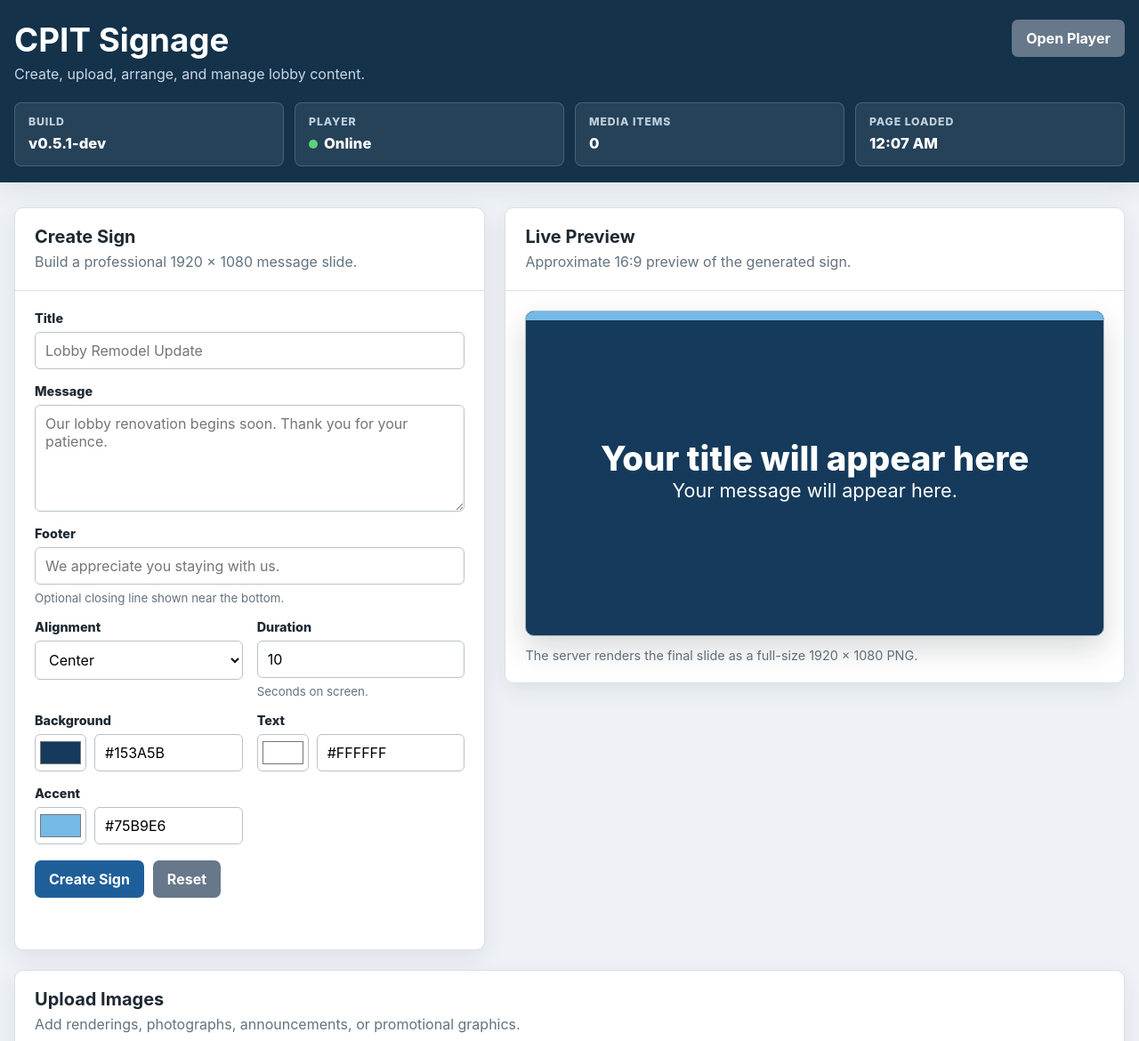
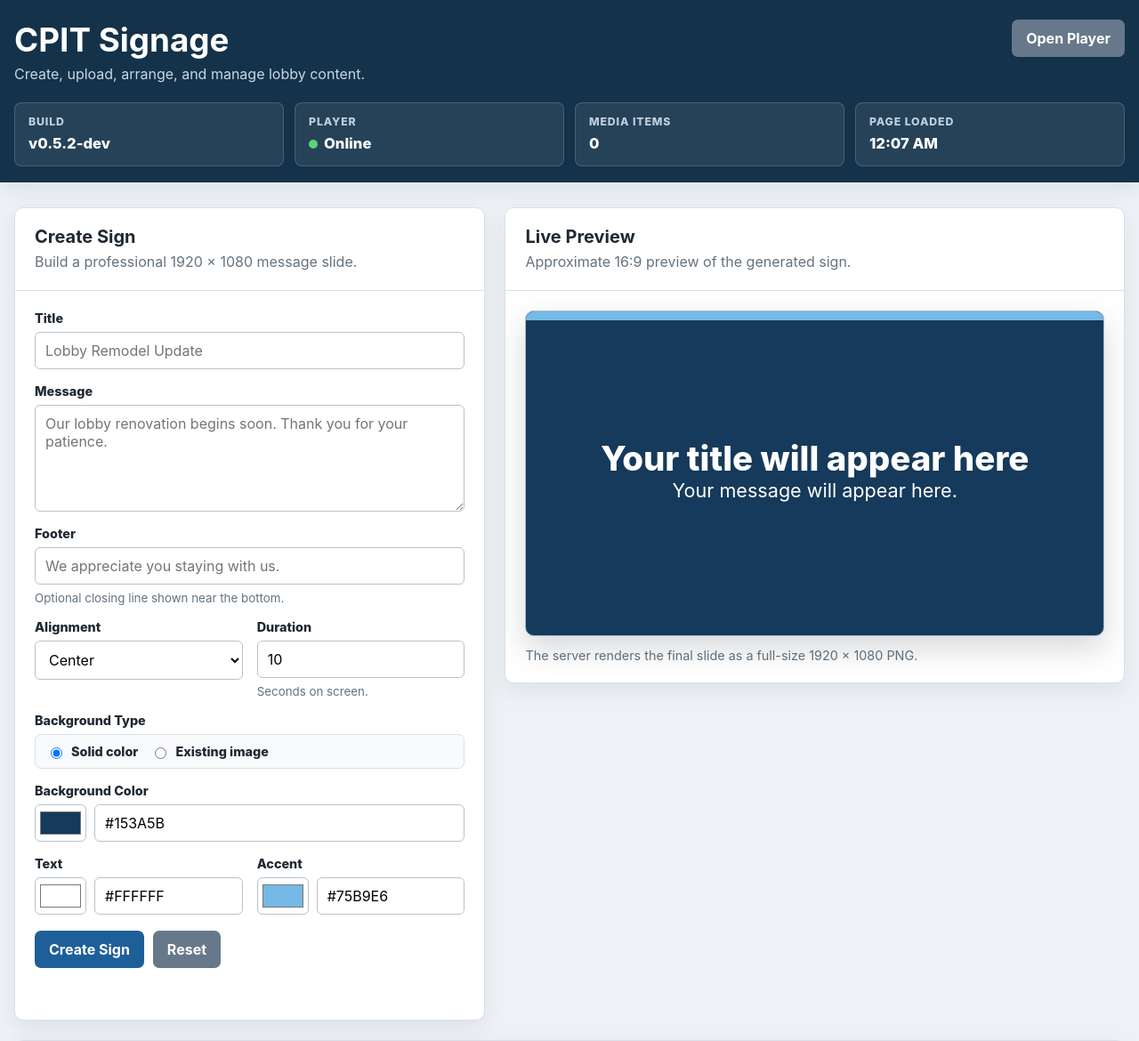
Before and after one commit to jimmysmith-dot/cpit-signage, a Flask app: template app/templates/admin.html in a window 1280 px wide. Shown: the top 1170 px of the page at 89% size. Run offline with Flask 3, Linux system fonts and the light colour scheme; the template is opened without the code that fills it, so the values that code supplies are empty; parts of the project's set-up code (start-up, migrations or seed data) failed here and were passed over.

Commit message:
Version 0.5.2 - Add image backgrounds to Sign Designer

```diff
--- a/app/routes/api.py
+++ b/app/routes/api.py
@@ -135,6 +135,8 @@ def create_slide():
     ).strip().lower()
 
     duration_value = data.get("duration", 10)
+    background_media_id = data.get("background_media_id")
+    overlay_value = data.get("overlay_opacity", 35)
 
     if not title and not body:
         return jsonify({
@@ -173,6 +175,52 @@ def create_slide():
             "error": "Duration must be between 1 and 3600 seconds"
         }), 400
 
+    try:
+        overlay_opacity = int(overlay_value)
+    except (TypeError, ValueError):
+        return jsonify({
+            "error": "Overlay opacity must be an integer"
+        }), 400
+
+    if overlay_opacity < 0 or overlay_opacity > 100:
+        return jsonify({
+            "error": "Overlay opacity must be between 0 and 100"
+        }), 400
+
+    background_image_path = None
+
+    if background_media_id not in (None, ""):
+        try:
+            normalized_background_id = int(background_media_id)
+        except (TypeError, ValueError):
+            return jsonify({
+                "error": "Background media ID must be an integer"
+            }), 400
+
+        background_record = get_media_item(
+            normalized_background_id
+        )
+
+        if background_record is None:
+            return jsonify({
+                "error": "Selected background image was not found"
+            }), 404
+
+        if background_record["media_type"] != "image":
+            return jsonify({
+                "error": "Selected background must be image media"
+            }), 400
+
+        background_image_path = (
+            Path(MEDIA_DIR)
+            / background_record["filename"]
+        )
+
+        if not background_image_path.is_file():
+            return jsonify({
+                "error": "Selected background image file is missing"
+            }), 404
+
     generated_path = None
 
     try:
@@ -185,6 +233,8 @@ def create_slide():
             text_color=text_color,
             accent_color=accent_color,
             alignment=alignment,
+            background_image_path=background_image_path,
+            overlay_opacity=overlay_opacity,
         )
 
         record = create_media_item(
--- a/app/static/js/admin.js
+++ b/app/static/js/admin.js
@@ -28,7 +28,34 @@ document.addEventListener("DOMContentLoaded", () => {
     const accentColor = document.getElementById("sign-accent-color");
     const accentHex = document.getElementById("sign-accent-hex");
 
+    const backgroundModeColor = document.getElementById(
+        "background-mode-color"
+    );
+    const backgroundModeImage = document.getElementById(
+        "background-mode-image"
+    );
+    const solidBackgroundOptions = document.getElementById(
+        "solid-background-options"
+    );
+    const imageBackgroundOptions = document.getElementById(
+        "image-background-options"
+    );
+    const overlayOptions = document.getElementById("overlay-options");
+    const backgroundMedia = document.getElementById(
+        "sign-background-media"
+    );
+    const overlayOpacity = document.getElementById(
+        "sign-overlay-opacity"
+    );
+    const overlayValue = document.getElementById(
+        "sign-overlay-value"
+    );
+
     const signPreview = document.getElementById("sign-preview");
+    const previewBackgroundImage = document.getElementById(
+        "preview-background-image"
+    );
+    const previewOverlay = document.getElementById("preview-overlay");
     const previewAccent = document.getElementById("preview-accent");
     const previewContent = document.getElementById("preview-content");
     const previewTitle = document.getElementById("preview-title");
@@ -44,7 +71,10 @@ document.addEventListener("DOMContentLoaded", () => {
         textColor: "#FFFFFF",
         accentColor: "#75B9E6",
         alignment: "center",
-        duration: 10
+        duration: 10,
+        backgroundMode: "color",
+        backgroundMediaId: null,
+        overlayOpacity: 35
     };
 
     if (pageLoadedTime) {
@@ -130,8 +160,48 @@ document.addEventListener("DOMContentLoaded", () => {
             accentColor: normalizedHex(
                 accentHex ? accentHex.value : "",
                 DEFAULT_SIGN.accentColor
-            )
+            ),
+            backgroundMode:
+                backgroundModeImage && backgroundModeImage.checked
+                    ? "image"
+                    : "color",
+            backgroundMediaId:
+                backgroundMedia && backgroundMedia.value
+                    ? Number.parseInt(backgroundMedia.value, 10)
+                    : null,
+            backgroundImageUrl:
+                backgroundMedia &&
+                backgroundMedia.selectedOptions.length
+                    ? backgroundMedia.selectedOptions[0].dataset.url || ""
+                    : "",
+            overlayOpacity:
+                overlayOpacity
+                    ? Number.parseInt(overlayOpacity.value, 10)
+                    : DEFAULT_SIGN.overlayOpacity
         };
+    }
+
+    function updateBackgroundControls() {
+        const useImage =
+            backgroundModeImage && backgroundModeImage.checked;
+
+        if (solidBackgroundOptions) {
+            solidBackgroundOptions.hidden = useImage;
+        }
+
+        if (imageBackgroundOptions) {
+            imageBackgroundOptions.hidden = !useImage;
+        }
+
+        if (overlayOptions) {
+            overlayOptions.hidden = !useImage;
+        }
+
+        if (overlayValue && overlayOpacity) {
+            overlayValue.textContent = `${overlayOpacity.value}%`;
+        }
+
+        updateSignPreview();
     }
 
     function updateSignPreview() {
@@ -140,8 +210,33 @@ document.addEventListener("DOMContentLoaded", () => {
         }
 
         const values = getSignValues();
+
+        const useImage =
+            values.backgroundMode === "image" &&
+            Boolean(values.backgroundImageUrl);
+
         signPreview.style.backgroundColor = values.backgroundColor;
         signPreview.style.color = values.textColor;
+
+        if (previewBackgroundImage && previewOverlay) {
+            previewBackgroundImage.style.display = useImage
+                ? "block"
+                : "none";
+
+            previewOverlay.style.display = useImage
+                ? "block"
+                : "none";
+
+            if (useImage) {
+                previewBackgroundImage.src =
+                    values.backgroundImageUrl;
+
+                previewOverlay.style.background =
+                    `rgba(0, 0, 0, ${values.overlayOpacity / 100})`;
+            } else {
+                previewBackgroundImage.removeAttribute("src");
+            }
+        }
         previewAccent.style.backgroundColor = values.accentColor;
         previewDivider.style.backgroundColor = values.accentColor;
         previewContent.style.textAlign = values.alignment;
@@ -168,6 +263,25 @@ document.addEventListener("DOMContentLoaded", () => {
         accentColor.value = DEFAULT_SIGN.accentColor.toLowerCase();
         accentHex.value = DEFAULT_SIGN.accentColor;
 
+        if (backgroundModeColor) {
+            backgroundModeColor.checked = true;
+        }
+
+        if (backgroundModeImage) {
+            backgroundModeImage.checked = false;
+        }
+
+        if (backgroundMedia) {
+            backgroundMedia.value = "";
+        }
+
+        if (overlayOpacity) {
+            overlayOpacity.value = String(
+                DEFAULT_SIGN.overlayOpacity
+            );
+        }
+
+        updateBackgroundControls();
         setStatus(createSignStatus, "");
         updateSignPreview();
     }
@@ -181,6 +295,25 @@ document.addEventListener("DOMContentLoaded", () => {
 
         if (!Number.isInteger(values.duration) || values.duration < 1 || values.duration > 3600) {
             throw new Error("Duration must be between 1 and 3600 seconds.");
+        }
+
+        if (
+            values.backgroundMode === "image" &&
+            !Number.isInteger(values.backgroundMediaId)
+        ) {
+            throw new Error(
+                "Select a background image from the media library."
+            );
+        }
+
+        if (
+            !Number.isInteger(values.overlayOpacity) ||
+            values.overlayOpacity < 0 ||
+            values.overlayOpacity > 100
+        ) {
+            throw new Error(
+                "Overlay opacity must be between 0 and 100."
+            );
         }
 
         setStatus(createSignStatus, "Generating sign...");
@@ -198,7 +331,12 @@ document.addEventListener("DOMContentLoaded", () => {
                 text_color: values.textColor,
                 accent_color: values.accentColor,
                 alignment: values.alignment,
-                duration: values.duration
+                duration: values.duration,
+                background_media_id:
+                    values.backgroundMode === "image"
+                        ? values.backgroundMediaId
+                        : null,
+                overlay_opacity: values.overlayOpacity
             })
         });
 
@@ -227,6 +365,32 @@ document.addEventListener("DOMContentLoaded", () => {
         syncColorPair(textColor, textHex, DEFAULT_SIGN.textColor);
         syncColorPair(accentColor, accentHex, DEFAULT_SIGN.accentColor);
 
+        [
+            backgroundModeColor,
+            backgroundModeImage
+        ].forEach((element) => {
+            if (element) {
+                element.addEventListener(
+                    "change",
+                    updateBackgroundControls
+                );
+            }
+        });
+
+        if (backgroundMedia) {
+            backgroundMedia.addEventListener(
+                "change",
+                updateSignPreview
+            );
+        }
+
+        if (overlayOpacity) {
+            overlayOpacity.addEventListener(
+                "input",
+                updateBackgroundControls
+            );
+        }
+
         createSignForm.addEventListener("submit", async (event) => {
             event.preventDefault();
             try {
@@ -244,7 +408,7 @@ document.addEventListener("DOMContentLoaded", () => {
         resetSignButton.addEventListener("click", resetSignDesigner);
     }
 
-    updateSignPreview();
+    updateBackgroundControls();
 
     function preventFileNavigation(event) {
         const types = event.dataTransfer
--- a/app/templates/admin.html
+++ b/app/templates/admin.html
@@ -59,6 +59,14 @@
         .form-field textarea { min-height: 120px; resize: vertical; }
         .color-control { display: grid; grid-template-columns: 58px 1fr; gap: 9px; align-items: center; }
         .color-control input[type="color"] { width: 58px; height: 42px; padding: 3px; border: 1px solid #b8c2cc; border-radius: 6px; background: #fff; }
+        .background-mode { display: flex; flex-wrap: wrap; gap: 14px; padding: 10px 12px; border: 1px solid #d8e0e8; border-radius: 7px; background: #f8fafc; }
+        .background-mode label { display: inline-flex; align-items: center; gap: 7px; cursor: pointer; }
+        .background-options[hidden] { display: none; }
+        .overlay-control { display: grid; grid-template-columns: 1fr 70px; gap: 10px; align-items: center; }
+        .overlay-control input[type="range"] { width: 100%; }
+        .overlay-value { padding: 9px 8px; border: 1px solid #b8c2cc; border-radius: 6px; background: #f8fafc; text-align: center; font-weight: 800; }
+        .preview-background-image { position: absolute; inset: 0; width: 100%; height: 100%; object-fit: cover; display: none; }
+        .preview-overlay { position: absolute; inset: 0; display: none; background: rgba(0,0,0,.35); }
         .designer-actions { display: flex; flex-wrap: wrap; gap: 10px; margin-top: 18px; }
         .inline-status, .reorder-message { min-height: 24px; margin-top: 12px; color: var(--success); font-weight: 800; }
         .inline-status.error, .reorder-message.error { color: var(--danger); }
@@ -109,7 +117,7 @@
         </div>
     </div>
     <div class="status-strip">
-        <div class="status-card"><span class="status-label">Build</span><span class="status-value">v0.5.1-dev</span></div>
+        <div class="status-card"><span class="status-label">Build</span><span class="status-value">v0.5.2-dev</span></div>
         <div class="status-card"><span class="status-label">Player</span><span class="status-value"><span class="online-dot"></span>Online</span></div>
         <div class="status-card"><span class="status-label">Media Items</span><span id="media-count" class="status-value">{{ media_items|length }}</span></div>
         <div class="status-card"><span class="status-label">Page Loaded</span><span id="page-loaded-time" class="status-value">—</span></div>
@@ -128,7 +136,110 @@
                         <div class="form-field full"><label for="sign-footer">Footer</label><input id="sign-footer" type="text" maxlength="500" placeholder="We appreciate you staying with us."><small>Optional closing line shown near the bottom.</small></div>
                         <div class="form-field"><label for="sign-alignment">Alignment</label><select id="sign-alignment"><option value="left">Left</option><option value="center" selected>Center</option><option value="right">Right</option></select></div>
                         <div class="form-field"><label for="sign-duration">Duration</label><input id="sign-duration" type="number" min="1" max="3600" value="10" required><small>Seconds on screen.</small></div>
-                        <div class="form-field"><label>Background</label><div class="color-control"><input id="sign-background-color" type="color" value="#153a5b"><input id="sign-background-hex" type="text" value="#153A5B" maxlength="7"></div></div>
+                        <div class="form-field full">
+                            <label>Background Type</label>
+                            <div class="background-mode">
+                                <label>
+                                    <input
+                                        id="background-mode-color"
+                                        type="radio"
+                                        name="background_mode"
+                                        value="color"
+                                        checked
+                                    >
+                                    Solid color
+                                </label>
+                                <label>
+                                    <input
+                                        id="background-mode-image"
+                                        type="radio"
+                                        name="background_mode"
+                                        value="image"
+                                    >
+                                    Existing image
+                                </label>
+                            </div>
+                        </div>
+
+                        <div
+                            id="solid-background-options"
+                            class="form-field full background-options"
+                        >
+                            <label>Background Color</label>
+                            <div class="color-control">
+                                <input
+                                    id="sign-background-color"
+                                    type="color"
+                                    value="#153a5b"
+                                >
+                                <input
+                                    id="sign-background-hex"
+                                    type="text"
+                                    value="#153A5B"
+                                    maxlength="7"
+                                >
+                            </div>
+                        </div>
+
+                        <div
+                            id="image-background-options"
+                            class="form-field full background-options"
+                            hidden
+                        >
+                            <label for="sign-background-media">
+                                Background Image
+                            </label>
+                            <select id="sign-background-media">
+                                <option value="">
+                                    Select an image from the media library
+                                </option>
+                                {% for item in media_items %}
+                                    <option
+                                        value="{{ item['id'] }}"
+                                        data-url="{{ url_for(
+                                            'player.media',
+                                            filename=item['filename']
+                                        ) }}"
+                                    >
+                                        {{ item['filename'] }}
+                                    </option>
+                                {% endfor %}
+                            </select>
+                            <small>
+                                Images are cropped to fill the 16:9 sign.
+                            </small>
+                        </div>
+
+                        <div
+                            id="overlay-options"
+                            class="form-field full background-options"
+                            hidden
+                        >
+                            <label for="sign-overlay-opacity">
+                                Dark Overlay
+                            </label>
+                            <div class="overlay-control">
+                                <input
+                                    id="sign-overlay-opacity"
+                                    type="range"
+                                    min="0"
+                                    max="100"
+                                    step="5"
+                                    value="35"
+                                >
+                                <output
+                                    id="sign-overlay-value"
+                                    class="overlay-value"
+                                    for="sign-overlay-opacity"
+                                >
+                                    35%
+                                </output>
+                            </div>
+                            <small>
+                                Increase the overlay to improve text
+                                readability over bright images.
+                            </small>
+                        </div>
                         <div class="form-field"><label>Text</label><div class="color-control"><input id="sign-text-color" type="color" value="#ffffff"><input id="sign-text-hex" type="text" value="#FFFFFF" maxlength="7"></div></div>
                         <div class="form-field"><label>Accent</label><div class="color-control"><input id="sign-accent-color" type="color" value="#75b9e6"><input id="sign-accent-hex" type="text" value="#75B9E6" maxlength="7"></div></div>
                     </div>
@@ -141,6 +252,15 @@
             <div class="panel-header"><div><h2>Live Preview</h2><p>Approximate 16:9 preview of the generated sign.</p></div></div>
             <div class="panel-body">
                 <div id="sign-preview" class="preview-frame">
+                    <img
+                        id="preview-background-image"
+                        class="preview-background-image"
+                        alt=""
+                    >
+                    <div
+                        id="preview-overlay"
+                        class="preview-overlay"
+                    ></div>
                     <div id="preview-accent" class="preview-accent"></div>
                     <div id="preview-content" class="preview-content"><h3 id="preview-title" class="preview-title">Lobby Remodel Update</h3><div id="preview-divider" class="preview-divider"></div><p id="preview-body" class="preview-body">Our lobby renovation begins soon. Thank you for your patience.</p></div>
                     <p id="preview-footer" class="preview-footer">We appreciate you staying with us.</p>
```
Also changed, not shown: app/services/image_tools.py (added, +137 -0 lines), app/services/slide_generator.py (+54 -7 lines).
